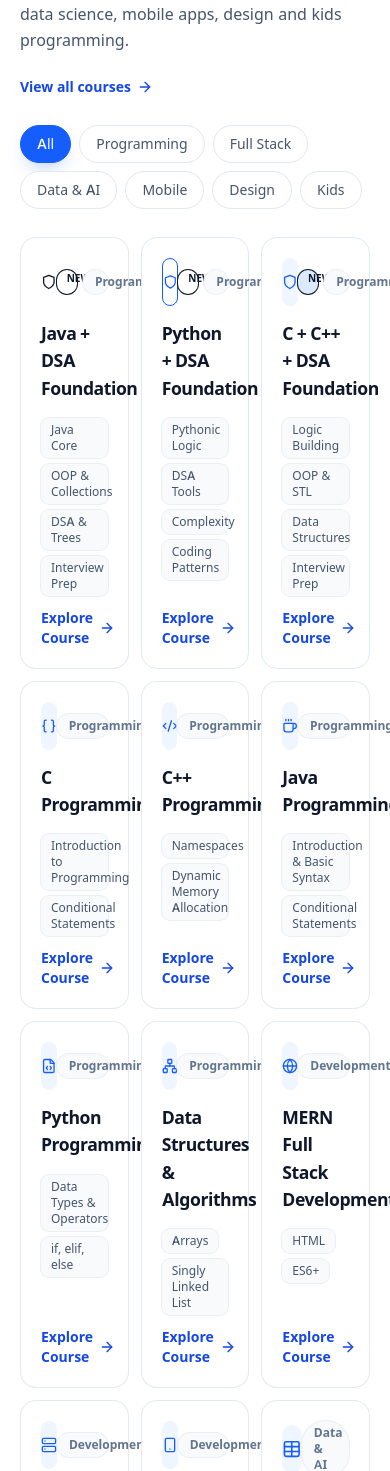
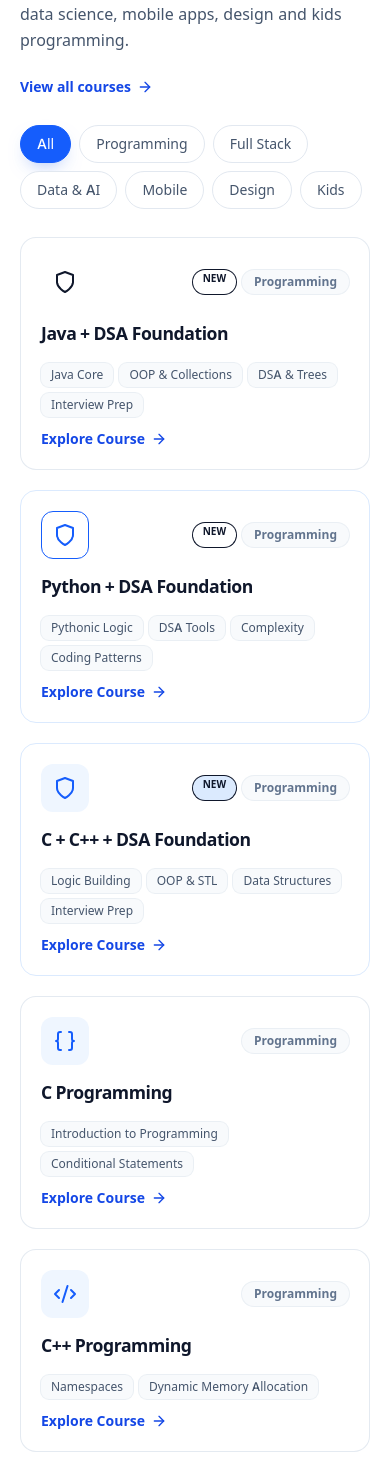
Before and after one commit to chetan2469/chedo-website, a PHP site: page /index.php in a window 390 px wide; the page is wider, and only the part inside the window is pictured. Shown: the part 2004-3475 px from the top of that part. Run offline with PHP 8.4, Linux system fonts and the light colour scheme.

Commit message:
Change home grid layout to 4 columns desktop, 3 tablet, 1 mobile

```diff
--- a/assets/css/main.css
+++ b/assets/css/main.css
@@ -519,16 +519,16 @@ article.card.course-card-hidden {
   max-height: 0px;
 }
 
-.grid-cols-3 {
-  grid-template-columns: repeat(3, minmax(0, 1fr)) !important;
+.grid-cols-1 {
+  grid-template-columns: repeat(1, minmax(0, 1fr)) !important;
 }
-@media (min-width: 768px) {
-  .md\:grid-cols-4 {
+@media (min-width: 640px) {
+  .sm\:grid-cols-3 {
+    grid-template-columns: repeat(3, minmax(0, 1fr)) !important;
+  }
+}
+@media (min-width: 1024px) {
+  .lg\:grid-cols-4 {
     grid-template-columns: repeat(4, minmax(0, 1fr)) !important;
   }
 }
-@media (min-width: 1024px) {
-  .lg\:grid-cols-6 {
-    grid-template-columns: repeat(6, minmax(0, 1fr)) !important;
-  }
-}
--- a/includes/home-courses.php
+++ b/includes/home-courses.php
@@ -12,7 +12,7 @@
     <div class="mt-7 flex flex-wrap gap-2" id="course-filters" role="group" aria-label="Filter courses by category">
       <button type="button" class="filter-btn" data-filter="all" aria-pressed="true">All</button><button type="button" class="filter-btn" data-filter="programming" aria-pressed="false">Programming</button><button type="button" class="filter-btn" data-filter="full-stack" aria-pressed="false">Full Stack</button><button type="button" class="filter-btn" data-filter="data-ai" aria-pressed="false">Data & AI</button><button type="button" class="filter-btn" data-filter="mobile" aria-pressed="false">Mobile</button><button type="button" class="filter-btn" data-filter="design" aria-pressed="false">Design</button><button type="button" class="filter-btn" data-filter="kids" aria-pressed="false">Kids</button>
     </div>
-    <div class="mt-7 grid gap-3 grid-cols-3 md:grid-cols-4 lg:grid-cols-6 items-stretch">
+    <div class="mt-7 grid gap-5 grid-cols-1 sm:grid-cols-3 lg:grid-cols-4 items-stretch">
 
 <article class="card card-hover flex flex-col p-6 reveal border-orange-100 bg-gradient-to-br from-orange-50/10 to-amber-50/5" data-category="programming">
   <div class="flex items-center justify-between">
```
